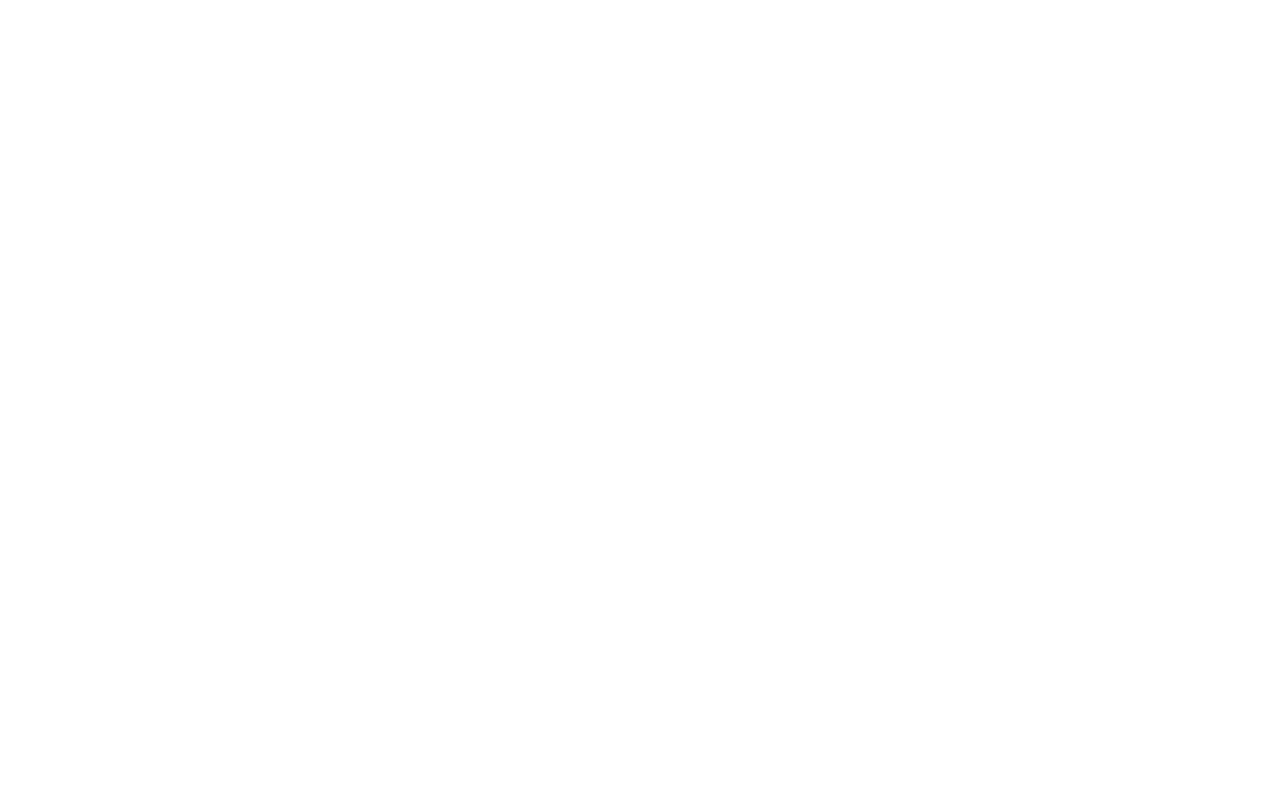
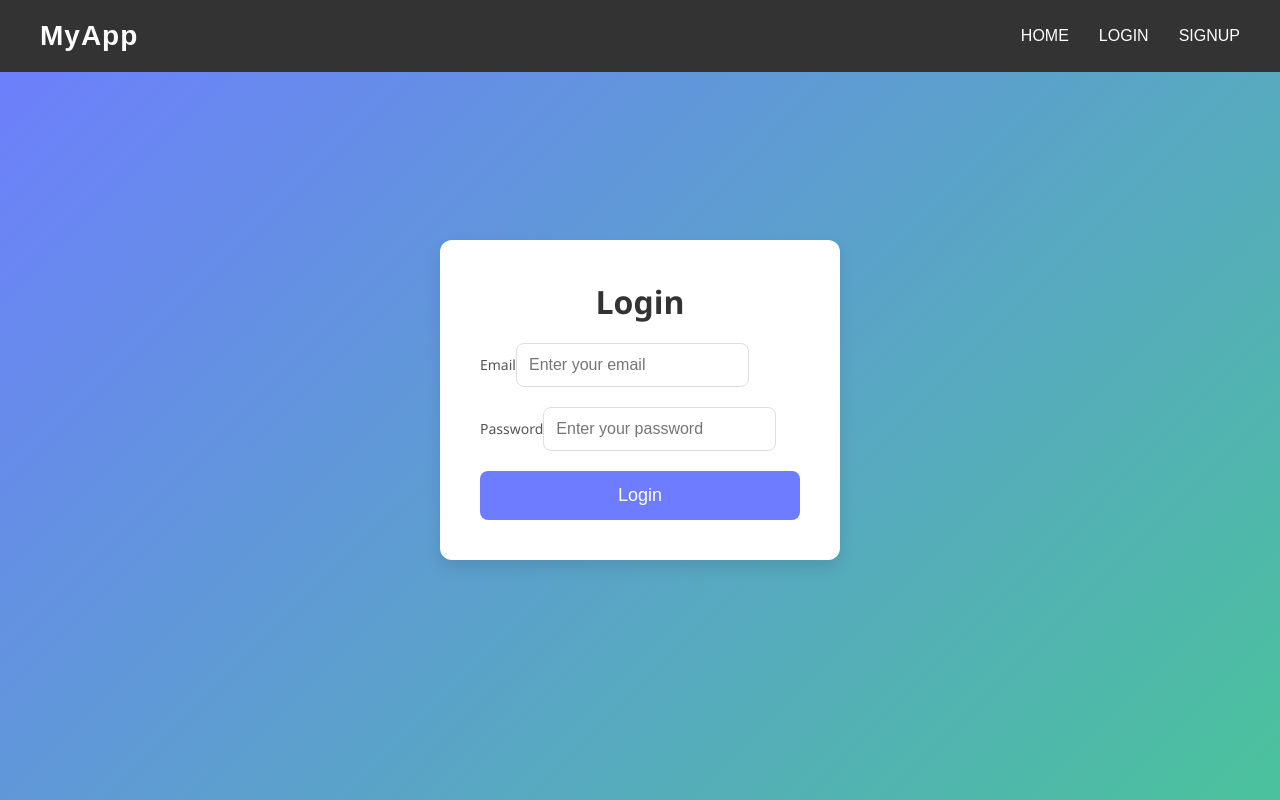
Before and after one commit to DhanushSaiCoder/OpenChat, a React (Create React App) app in the folder frontend/chat-app/: page /login in a window 1280 px wide. Before the commit this address had no page. Built offline with nearby package versions, Linux system fonts and the light colour scheme.

Commit message:
header :

```diff
--- a/frontend/chat-app/src/App.js
+++ b/frontend/chat-app/src/App.js
@@ -1,7 +1,9 @@
 import React, { useEffect, useState } from 'react';
 import { BrowserRouter, Routes, Route } from "react-router-dom";
 import Home from './pages/Home';
-import Layout from './pages/Layout';
+import Header from './pages/Layout';
+import Login from './pages/Login';
+import SignUp from './pages/SignUp';
 
 function App() {
   const baseUrl = 'http://localhost:5000'
@@ -19,8 +21,12 @@
   return (
     <BrowserRouter>
       <Routes>
-        <Route path="/" element={<Layout />}>
-          <Route index element={<Home />} />
+        <Route path="/" element={<Header />}>
+          <Route path='/' element={<Home />} />
+          <Route path='/login' element={<Login />} />
+          <Route path='/signup' element={<SignUp />} />
+
+
           {/* <Route path="blogs" element={<Blogs />} />
           <Route path="contact" element={<Contact />} />
           <Route path="*" element={<NoPage />} /> */}
--- a/frontend/chat-app/src/pages/Layout.js
+++ b/frontend/chat-app/src/pages/Layout.js
@@ -1,25 +1,23 @@
 import { Outlet, Link } from "react-router-dom";
+import '../styles/Layout.css'; // Import the CSS file
 
 const Layout = () => {
   return (
     <>
-      <nav>
-        <ul>
-          <li>
-            <Link to="/">Home</Link>
-          </li>
-          <li>
-            <Link to="/blogs">Blogs</Link>
-          </li>
-          <li>
-            <Link to="/contact">Contact</Link>
-          </li>
+      <nav className="navbar">
+        <div className="navbar-logo">
+          <h2 onClick={() => window.location.href='/'}>MyApp</h2>
+        </div>
+        <ul className="navbar-links">
+          <li><Link to="/">Home</Link></li>
+          <li><Link to="/login">Login</Link></li>
+          <li><Link to="/signup">SignUp</Link></li>
         </ul>
       </nav>
 
       <Outlet />
     </>
-  )
+  );
 };
 
 export default Layout;
--- /dev/null
+++ b/frontend/chat-app/src/pages/Login.js
@@ -0,0 +1,65 @@
+import React, { useState } from 'react';
+import '../styles/Login.css';  // Import the CSS file
+
+const Login = () => {
+  // State to hold input values
+  const [email, setEmail] = useState('');
+  const [password, setPassword] = useState('');
+  const [error, setError] = useState('');
+
+  // Handle form submission
+  const handleSubmit = (e) => {
+    e.preventDefault();
+
+    // Basic validation for empty fields
+    if (!email || !password) {
+      setError('Both fields are required.');
+      return;
+    }
+
+    // Proceed with login logic
+    console.log('Logging in with:', { email, password });
+    setError(''); // Clear error if validation passes
+
+    // Simulate successful login (replace with real authentication logic)
+    alert('Login Successful!');
+  };
+
+  return (
+    <div className="container">
+      <div className="card">
+        <h2 className="heading">Login</h2>
+        {error && <p className="error">{error}</p>}
+        <form onSubmit={handleSubmit} className="form">
+          <div className="inputGroup">
+            <label className="label" htmlFor="email">Email</label>
+            <input
+              type="email"
+              id="email"
+              value={email}
+              onChange={(e) => setEmail(e.target.value)}
+              placeholder="Enter your email"
+              required
+              className="input"
+            />
+          </div>
+          <div className="inputGroup">
+            <label className="label" htmlFor="password">Password</label>
+            <input
+              type="password"
+              id="password"
+              value={password}
+              onChange={(e) => setPassword(e.target.value)}
+              placeholder="Enter your password"
+              required
+              className="input"
+            />
+          </div>
+          <button type="submit" className="button">Login</button>
+        </form>
+      </div>
+    </div>
+  );
+};
+
+export default Login;
--- /dev/null
+++ b/frontend/chat-app/src/pages/SignUp.js
@@ -0,0 +1,84 @@
+import React, { useState } from 'react';
+import '../styles/SignUp.css';  // Import the CSS file
+
+const SignUp = () => {
+  // State to hold input values
+  const [email, setEmail] = useState('');
+  const [password, setPassword] = useState('');
+  const [confirmPassword, setConfirmPassword] = useState('');
+  const [error, setError] = useState('');
+
+  // Handle form submission
+  const handleSubmit = (e) => {
+    e.preventDefault();
+
+    // Basic validation for empty fields
+    if (!email || !password || !confirmPassword) {
+      setError('All fields are required.');
+      return;
+    }
+
+    // Check if password and confirm password match
+    if (password !== confirmPassword) {
+      setError('Passwords do not match.');
+      return;
+    }
+
+    // Proceed with signup logic
+    console.log('Signing up with:', { email, password });
+    setError(''); // Clear error if validation passes
+
+    // Simulate successful signup (replace with real authentication logic)
+    alert('Signup Successful!');
+  };
+
+  return (
+    <div className="container">
+      <div className="card">
+        <h2 className="heading">Sign Up</h2>
+        {error && <p className="error">{error}</p>}
+        <form onSubmit={handleSubmit} className="form">
+          <div className="inputGroup">
+            <label className="label" htmlFor="email">Email</label>
+            <input
+              type="email"
+              id="email"
+              value={email}
+              onChange={(e) => setEmail(e.target.value)}
+              placeholder="Enter your email"
+              required
+              className="input"
+            />
+          </div>
+          <div className="inputGroup">
+            <label className="label" htmlFor="password">Password</label>
+            <input
+              type="password"
+              id="password"
+              value={password}
+              onChange={(e) => setPassword(e.target.value)}
+              placeholder="Enter your password"
+              required
+              className="input"
+            />
+          </div>
+          <div className="inputGroup">
+            <label className="label" htmlFor="confirmPassword">Confirm Password</label>
+            <input
+              type="password"
+              id="confirmPassword"
+              value={confirmPassword}
+              onChange={(e) => setConfirmPassword(e.target.value)}
+              placeholder="Confirm your password"
+              required
+              className="input"
+            />
+          </div>
+          <button type="submit" className="button">Sign Up</button>
+        </form>
+      </div>
+    </div>
+  );
+};
+
+export default SignUp;
--- /dev/null
+++ b/frontend/chat-app/src/styles/Layout.css
@@ -0,0 +1,77 @@
+/* Layout.css */
+
+* {
+    margin: 0;
+    padding: 0;
+    box-sizing: border-box;
+  }
+
+  body {
+    font-family: 'Arial', sans-serif;
+    background-color: #f4f7fc;
+  }
+
+  .navbar {
+    display: flex;
+    justify-content: space-between;
+    align-items: center;
+    padding: 20px 40px;
+    background-color: #333;
+    color: #fff;
+    position: fixed;
+    top: 0;
+    left: 0;
+    right: 0;
+    z-index: 1000;
+    transition: all 0.3s ease;
+  }
+
+  .navbar-logo h2 {
+    font-size: 28px;
+    letter-spacing: 1px;
+    cursor: pointer;
+  }
+
+  .navbar-links {
+    list-style: none;
+    display: flex;
+    gap: 30px;
+  }
+
+  .navbar-links li {
+    position: relative;
+  }
+
+  .navbar-links a {
+    text-decoration: none;
+    color: #fff;
+    font-size: 16px;
+    text-transform: uppercase;
+    transition: color 0.3s ease;
+  }
+
+  .navbar-links a:hover {
+    color: #4AC29C;
+  }
+
+  .navbar-links a.active {
+    color: #4AC29C;
+    font-weight: bold;
+  }
+
+  @media screen and (max-width: 768px) {
+    .navbar-links {
+      display: none;
+      flex-direction: column;
+      position: absolute;
+      top: 60px;
+      right: 0;
+      background-color: #333;
+      width: 100%;
+      padding: 20px 0;
+    }
+
+    .navbar-links.active {
+      display: flex;
+    }
+  }
--- /dev/null
+++ b/frontend/chat-app/src/styles/Login.css
@@ -0,0 +1,71 @@
+/* Login.css */
+
+.container {
+    display: flex;
+    justify-content: center;
+    align-items: center;
+    height: 100vh;
+    background: linear-gradient(135deg, #6E7DFF, #4AC29C);
+    font-family: "Segoe UI", Tahoma, Geneva, Verdana, sans-serif;
+  }
+
+  .card {
+    background-color: #fff;
+    border-radius: 12px;
+    padding: 40px;
+    box-shadow: 0 8px 16px rgba(0, 0, 0, 0.1);
+    width: 400px;
+    transition: transform 0.3s ease-in-out;
+  }
+
+  .heading {
+    text-align: center;
+    font-size: 32px;
+    margin-bottom: 20px;
+    color: #333;
+  }
+
+  .error {
+    color: red;
+    text-align: center;
+    margin-bottom: 15px;
+  }
+
+  .form {
+    display: flex;
+    flex-direction: column;
+  }
+
+  .inputGroup {
+    margin-bottom: 20px;
+  }
+
+  .label {
+    font-size: 14px;
+    color: #555;
+    margin-bottom: 6px;
+  }
+
+  .input {
+    padding: 12px;
+    font-size: 16px;
+    border: 1px solid #ddd;
+    border-radius: 8px;
+    outline: none;
+    transition: border-color 0.3s;
+  }
+
+  .input:focus {
+    border-color: #6E7DFF;
+  }
+
+  .button {
+    padding: 14px;
+    font-size: 18px;
+    background-color: #6E7DFF;
+    color: #fff;
+    border: none;
+    border-radius: 8px;
+    cursor: pointer;
+    transition: background-color 0.3s;
+  }
--- /dev/null
+++ b/frontend/chat-app/src/styles/SignUp.css
@@ -0,0 +1,71 @@
+/* SignUp.css */
+
+.container {
+    display: flex;
+    justify-content: center;
+    align-items: center;
+    height: 100vh;
+    background: linear-gradient(135deg, #6E7DFF, #4AC29C);
+    font-family: "Segoe UI", Tahoma, Geneva, Verdana, sans-serif;
+  }
+
+  .card {
+    background-color: #fff;
+    border-radius: 12px;
+    padding: 40px;
+    box-shadow: 0 8px 16px rgba(0, 0, 0, 0.1);
+    width: 400px;
+    transition: transform 0.3s ease-in-out;
+  }
+
+  .heading {
+    text-align: center;
+    font-size: 32px;
+    margin-bottom: 20px;
+    color: #333;
+  }
+
+  .error {
+    color: red;
+    text-align: center;
+    margin-bottom: 15px;
+  }
+
+  .form {
+    display: flex;
+    flex-direction: column;
+  }
+
+  .inputGroup {
+    margin-bottom: 20px;
+  }
+
+  .label {
+    font-size: 14px;
+    color: #555;
+    margin-bottom: 6px;
+  }
+
+  .input {
+    padding: 12px;
+    font-size: 16px;
+    border: 1px solid #ddd;
+    border-radius: 8px;
+    outline: none;
+    transition: border-color 0.3s;
+  }
+
+  .input:focus {
+    border-color: #6E7DFF;
+  }
+
+  .button {
+    padding: 14px;
+    font-size: 18px;
+    background-color: #6E7DFF;
+    color: #fff;
+    border: none;
+    border-radius: 8px;
+    cursor: pointer;
+    transition: background-color 0.3s;
+  }
```
